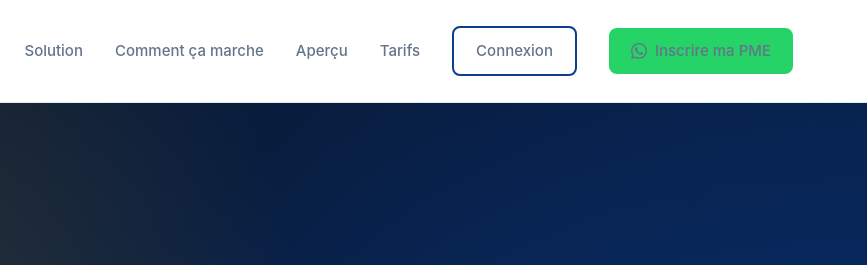
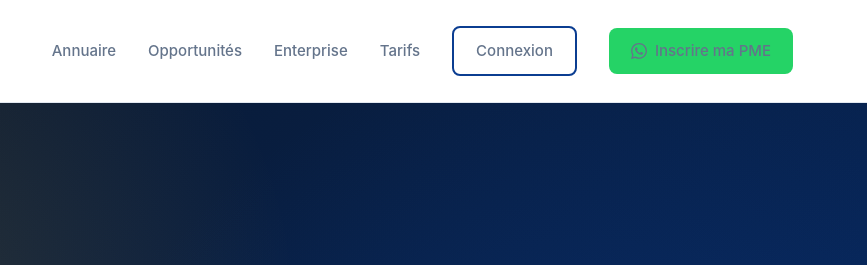
Before and after one commit to falloundiaye7028/petrolegaz-info, a plain HTML site: page index.html in a window 1280 px wide. Shown: the top 265 px of the page, 413-1280 px from the left. Drawn offline with Linux system fonts and the light colour scheme.

Commit message:
feat: add Enterprise navigation to index.html

```diff
--- a/index.html
+++ b/index.html
@@ -581,9 +581,9 @@
         <img src="assets/petrolegaz-logo.png" alt="PétroleGaz — Contenu local Sénégal">
       </a>
       <div class="nav-links" id="navLinks">
-        <a href="#solution">Solution</a>
-        <a href="#how">Comment ça marche</a>
-        <a href="#preview">Aperçu</a>
+        <a href="annuaire.html">Annuaire</a>
+        <a href="appels-offres.html">Opportunités</a>
+        <a href="enterprise.html">Enterprise</a>
         <a href="#pricing">Tarifs</a>
         <a href="connexion.html" class="btn btn-outline">Connexion</a>
         <a href="inscription.html" class="btn btn-whatsapp">
```
